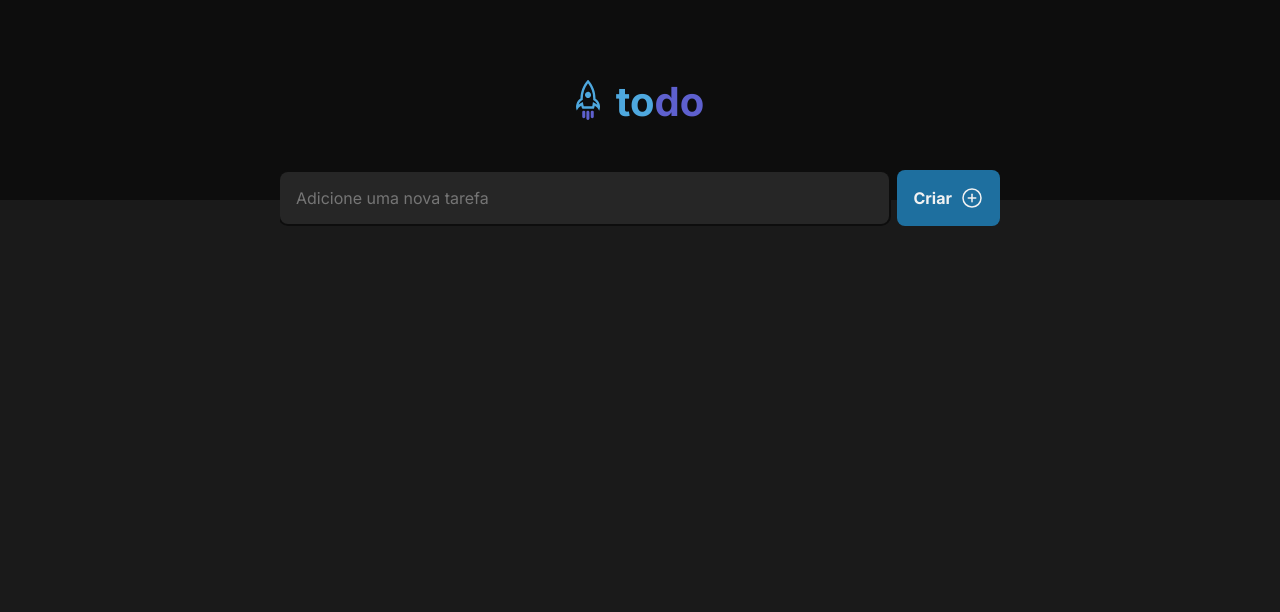
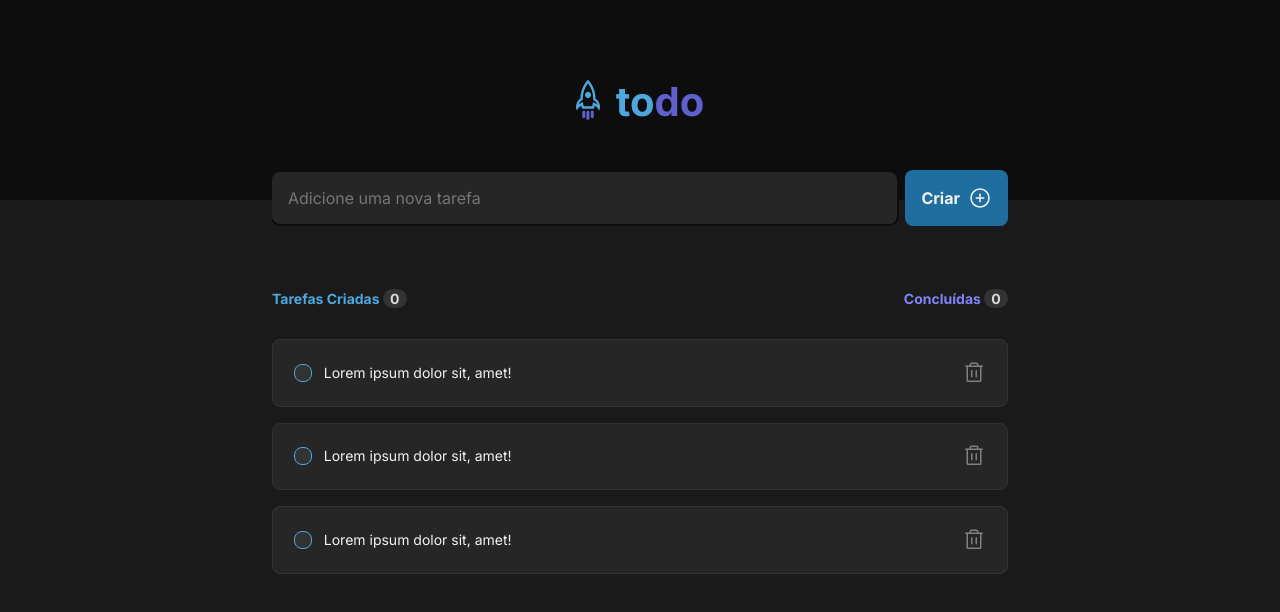
Before and after one commit to deverebor/react-todo-app, a React (Vite) app: page / in a window 1280 px wide. Shown: the top 612 px of the page. Built offline with nearby package versions, Linux system fonts and the light colour scheme.

Commit message:
feat: finish tasks

```diff
--- a/src/App.module.scss
+++ b/src/App.module.scss
@@ -1,7 +1,6 @@
 .todo {
   &__header {
-    max-width: 720px;
-    width: 100%;
+    max-width: 736px;
     margin: 0 auto;
   }
 }
--- a/src/App.tsx
+++ b/src/App.tsx
@@ -4,6 +4,7 @@ import { TodoHeader } from './components/TodoHeader/TodoHeader';
 import styles from './App.module.scss';
 
 import './styles/global.module.scss';
+import { TodoTasks } from './components/TodoTasks/TodoTasks';
 
 function App() {
 
@@ -12,6 +13,7 @@ function App() {
       <Header />
       <div className={styles.todo__header}>
         <TodoHeader />
+        <TodoTasks />
       </div>
     </div>
   )
--- a/src/components/TodoHeader/TodoHeader.module.scss
+++ b/src/components/TodoHeader/TodoHeader.module.scss
@@ -5,5 +5,4 @@
   gap: 0.5rem;
   margin-top: calc(-1.5rem - 6px);
   margin-inline: auto;
-  width: 100%;
 }
--- /dev/null
+++ b/src/components/TodoTasks/TodoTasks.tsx
@@ -0,0 +1,21 @@
+import { EmptyState } from './components/EmptyState/EmptyState';
+import { TodoInfo } from './components/TodoInfo/TodoInfo';
+import { Tasks } from './components/Tasks/Tasks';
+
+const todo = [1, 2, 3];
+
+export function TodoTasks() {
+  return (
+    <main>
+      <TodoInfo />
+      {todo.length == 0 &&
+        <EmptyState />
+      }
+      {todo.map(task => {
+        return (
+          <Tasks key={task} />
+        )
+      })}
+    </main>
+  );
+}
--- /dev/null
+++ b/src/components/TodoTasks/components/EmptyState/EmptyState.module.scss
@@ -0,0 +1,25 @@
+.emptystate {
+  display: flex;
+  flex-direction: column;
+  align-items: center;
+  padding: 9rem 10rem;
+  border-top: 1px solid var(--gray-300);
+  border-top-right-radius: 8px;
+  border-top-left-radius: 8px;
+
+  &__icon {
+    width: 3.5rem;
+  }
+
+  &__title {
+    font-size: 1rem;
+    color: var(--gray-300);
+    font-weight: bold;
+    margin-top: 1rem;
+  }
+
+  &__subtitle {
+    font-size: 1rem;
+    color: var(--gray-300);
+  }
+}
--- /dev/null
+++ b/src/components/TodoTasks/components/EmptyState/EmptyState.tsx
@@ -0,0 +1,21 @@
+import cliboardIcon from '../../../../assets/clipboard-icon.svg';
+
+import styles from './EmptyState.module.scss';
+
+export function EmptyState() {
+  return (
+    <main className={styles.emptystate}>
+      <img
+        className={styles.emptystate__icon}
+        src={cliboardIcon}
+        alt="Icone de uma prancheta representando suas tarefas"
+      />
+      <p className={styles.emptystate__title}>
+        Você ainda não tem tarefas cadastradas
+      </p>
+      <p className={styles.emptystate__subtitle}>
+        Crie tarefas e organize seus itens a fazer
+      </p>
+    </main>
+  );
+}
--- /dev/null
+++ b/src/components/TodoTasks/components/Tasks/Tasks.module.scss
@@ -0,0 +1,54 @@
+.tasks {
+  display: flex;
+  gap: 0.75rem;
+  background-color: var(--gray-500);
+  padding: 1.3rem;
+  margin-bottom: 1rem;
+  border: 1px solid var(--gray-400);
+  border-radius: 8px;
+  justify-content: space-between;
+  align-items: center;
+
+  &__content {
+    display: flex;
+    align-items: center;
+    gap: 0.75rem;
+
+    &_checkbox {
+      appearance: none;
+      border: 1px solid var(--brand-blue);
+      padding: 0.50rem;
+      border-radius: 8px;
+      background-color: var(--gray-400);
+    }
+
+    :checked {
+      padding: 0.50rem;
+      background-color: var(--brand-purple);
+      border-radius: 8px;
+    }
+
+    :checked:after {
+      content: '\2714';
+      position: absolute;
+      margin-top: -12px;
+      margin-left: -5px;
+      font-size: 16px;
+      color: var(--gray-100);
+    }
+
+    &_paragraph {
+      font-size: 0.875rem;
+      color: var(--gray-100);
+      line-height: 1.6;
+    }
+  }
+
+  &__trash {
+    cursor: pointer;
+    :hover {
+      color: var(--danger);
+      background-color: var(--gray-400);
+    }
+  }
+}
--- /dev/null
+++ b/src/components/TodoTasks/components/Tasks/Tasks.tsx
@@ -0,0 +1,24 @@
+import { Trash } from "phosphor-react";
+
+import styles from "./Tasks.module.scss";
+
+export function Tasks() {
+  return (
+    <article className={styles.tasks}>
+      <div className={styles.tasks__content}>
+        <input
+          className={styles.tasks__content_checkbox}
+          type="checkbox"
+        />
+        <p className={styles.tasks__content_paragraph}>
+          Lorem ipsum dolor sit, amet!
+        </p>
+      </div>
+      <Trash
+        className={styles.tasks__trash}
+        size={24}
+        color="#808080"
+      />
+    </article>
+  );
+}
--- /dev/null
+++ b/src/components/TodoTasks/components/TodoInfo/TodoInfo.module.scss
@@ -0,0 +1,26 @@
+.todo {
+  display: flex;
+  justify-content: space-between;
+  margin-top: 4rem;
+  margin-bottom: 2rem;
+  gap: 0.5rem;
+
+  &__created {
+    color: var(--brand-blue);
+    font-size: 0.875rem;
+    font-weight: bold;
+  }
+
+  &__completed {
+    color: var(--brand-purple);
+    font-size: 0.875rem;
+    font-weight: bold;
+  }
+
+  &__counter {
+    background-color: var(--gray-400);
+    color: var(--gray-200);
+    padding: 0.09rem 0.45rem;
+    border-radius: 16px;
+  }
+}
--- /dev/null
+++ b/src/components/TodoTasks/components/TodoInfo/TodoInfo.tsx
@@ -0,0 +1,14 @@
+import styles from './TodoInfo.module.scss';
+
+export function TodoInfo() {
+  return (
+    <header className={styles.todo}>
+      <p className={styles.todo__created}>
+        Tarefas Criadas <span className={styles.todo__counter}>0</span>
+      </p>
+      <p className={styles.todo__completed}>
+        Concluídas <span className={styles.todo__counter}>0</span>
+      </p>
+    </header>
+  );
+}
```
Also changed, not shown: src/assets/clipboard-icon.svg (added), src/components/TodoTasks/TodoTasks.module.scss (added).
